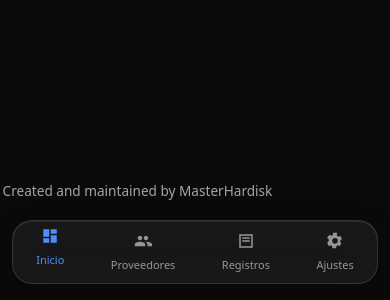
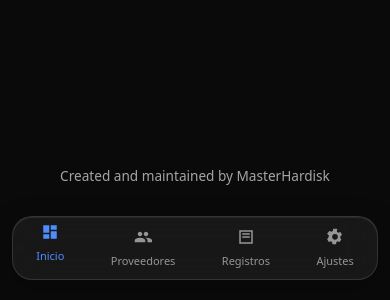
Before and after one commit to masterhardisk/Dns-Orchestration, a plain HTML site: page frontend/index.html in a window 390 px wide. Shown: the part 544-844 px from the top of the page. Drawn offline with Linux system fonts and the light colour scheme; no server answers.

Commit message:
fix(ui): resolve mobile display issues

```diff
--- a/frontend/static/app.css
+++ b/frontend/static/app.css
@@ -93,6 +93,14 @@ body {
 /* MOBILE DEFAULT COLLAPSED */
 @media (max-width: 900px) {
 
+    .content {
+        margin-left: 0px !important;
+    }
+
+    .app-footer {
+        margin-left: 0px !important;
+    }
+
     .sidebar {
         display: none;
     }
@@ -107,7 +115,7 @@ body {
 
     .mobile-tabbar {
         position: fixed;
-        bottom: 16px;
+        bottom: 20px;
         left: 12px;
         right: 12px;
         height: 64px;
@@ -574,7 +582,7 @@ button.cancel:hover {
 @media (max-width: 900px) {
     .fab {
         right: 16px;
-        bottom: calc(16px + 64px + 12px + env(safe-area-inset-bottom));
+        bottom: calc(20px + 64px + 12px + env(safe-area-inset-bottom));
     }
 }
 
@@ -812,7 +820,7 @@ FOOTER
 .app-footer {
     margin-top: auto;
     margin-left: -65px;
-    padding-top: 15px;
+    padding: 15px;
     text-align: center;
     font-size: 0.85rem;
     opacity: 0.7;
```
